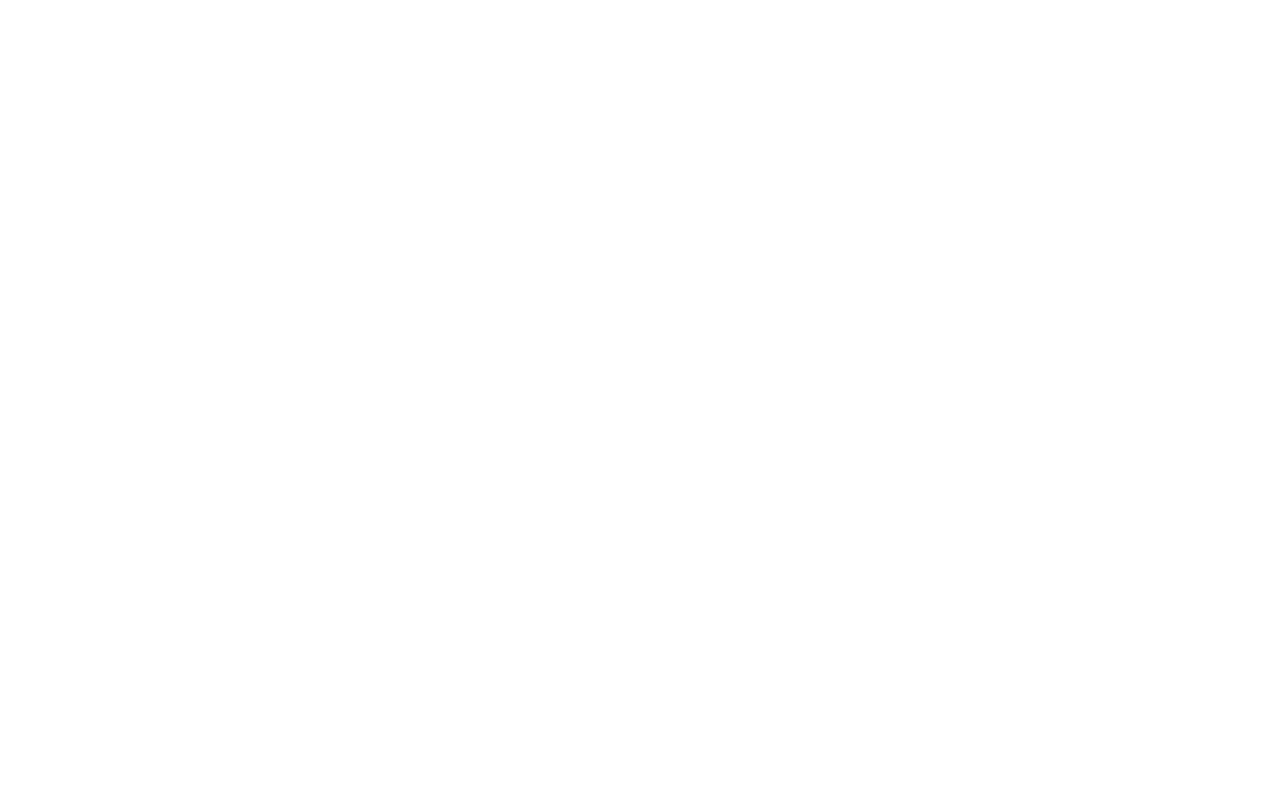
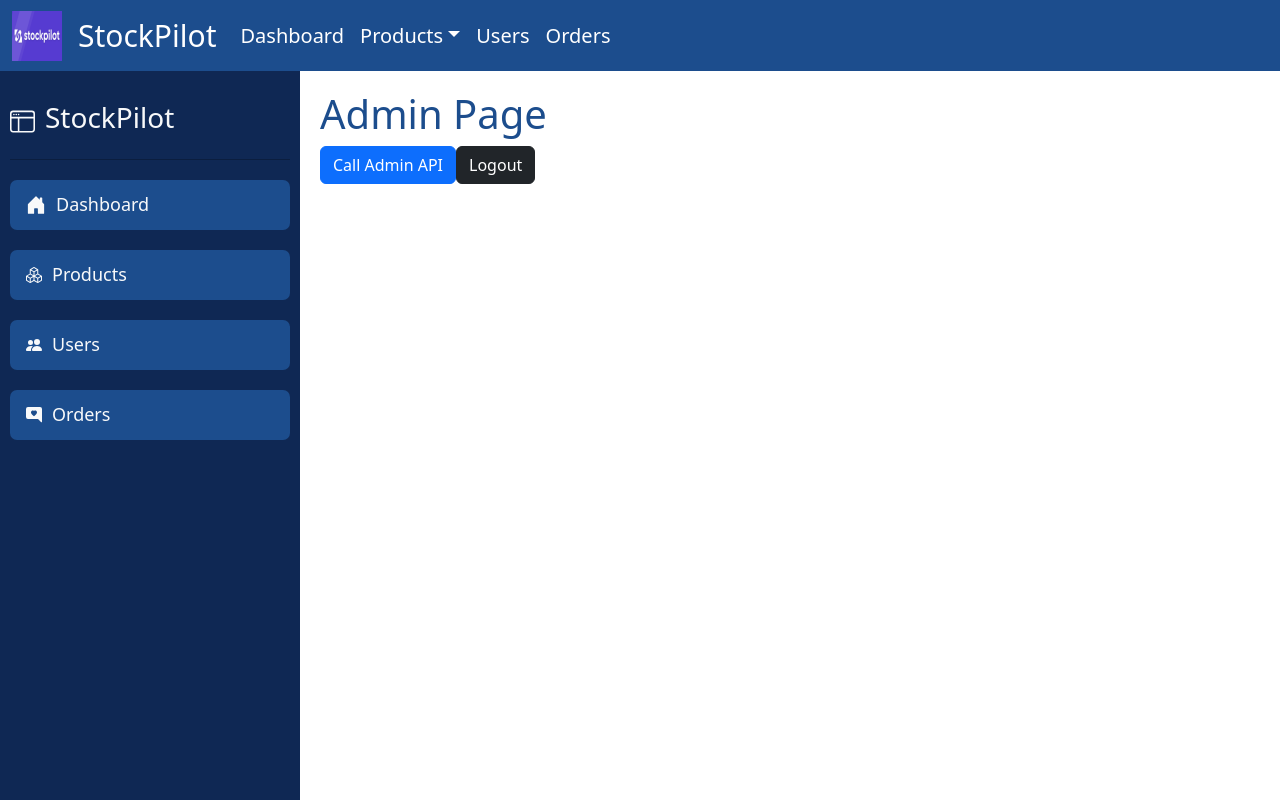
Before and after one commit to priyanshi1933/React-Mini-Project, a React (Vite) app in the folder reactproject/: page /admin in a window 1280 px wide. Before the commit this address had no page. Built offline with nearby package versions, Linux system fonts and the light colour scheme; sample sign-in values are in the browser's storage.

Commit message:
first commit

```diff
--- /dev/null
+++ b/reactproject/src/Api/auth.ts
@@ -0,0 +1,20 @@
+import axios from "axios";
+
+const API_URL="http://localhost:3000";
+
+export const registerUser=(name:string,email:string,password:string)=>{
+    return axios.post(`${API_URL}/register`,{name,email,password});
+}
+
+export const loginUser=(email:string,password:string)=>{
+    return axios.post(`${API_URL}/login`,{email,password})
+}
+
+export const adminApi=()=>{
+    const token=localStorage.getItem("token");
+    return axios.get(`${API_URL}/admin`,{
+        headers:{
+            Authorization:`Bearer ${token}`
+        }
+    })
+}
--- a/reactproject/src/App.tsx
+++ b/reactproject/src/App.tsx
@@ -1,7 +1,7 @@
 
 
 
-import { Route , Routes} from 'react-router-dom'
+import { Route , Routes, useNavigate} from 'react-router-dom'
 
 import Users from './Components/Users'
 import Orders from './Components/Orders'
@@ -11,9 +11,19 @@ import Registration from './Components/Registration'
 import Login from './Components/Login'
 import AddProd from './Components/AddProd'
 import UpdateProd from './Components/UpdateProd'
-
+import Admin from './Components/Admin'
+import { getToken } from './Utils/auth'
+import { useEffect } from 'react'
 function App() {
 
+  const navigate=useNavigate();
+useEffect(()=>{
+  const token=getToken();
+  if(!token){
+    navigate('/login');
+  }
+
+})
 
   return (
     <>
@@ -27,6 +37,7 @@ function App() {
            <Route path='/products' element={<Products/>}></Route>
           <Route path='/users' element={<Users/>}></Route>
           <Route path='/orders' element={<Orders/>}></Route>
+          <Route path='/admin' element={<Admin/>}></Route>
           {/* <Route path='/report' element={<Reports/>}></Route> */}
         </Route>
       </Routes>
--- /dev/null
+++ b/reactproject/src/Components/Admin.tsx
@@ -0,0 +1,35 @@
+
+import { adminApi } from '../Api/auth'
+import Sidebar from './Sidebar'
+import { useNavigate } from 'react-router-dom'
+import { logout } from '../Utils/auth'
+const Admin = () => {
+    const callAdminApi=async()=>{
+        try{
+            const res=await adminApi();
+            alert(res.data.message);
+        }catch(err:any){
+            alert(err.response.data.message)
+        }
+    }
+    const navigate=useNavigate();
+    const logOut=()=>{
+        logout();
+        navigate('/login');
+    }
+  return (
+    <>
+    <Sidebar/>
+    <div
+        style={{ marginLeft: "300px", marginTop: "70px", padding: "20px" }}
+        className="content"
+      >
+    <h1 style={{ color: "#1C4D8D" }}>Admin Page</h1>
+    <button type='submit' className='btn btn-primary' onClick={callAdminApi}>Call Admin API</button>
+    <button type='submit' className='btn btn-dark' onClick={logOut}>Logout</button>
+    </div>
+    </>
+  )
+}
+
+export default Admin
--- a/reactproject/src/Components/Dashboard.tsx
+++ b/reactproject/src/Components/Dashboard.tsx
@@ -3,8 +3,9 @@ import Sidebar from './Sidebar'
 import chart from '../chart.jpg'
 
 
+const Dashboard = () => {
 
-const Dashboard = () => {
+
 
     return (
         <>
--- a/reactproject/src/Components/Login.tsx
+++ b/reactproject/src/Components/Login.tsx
@@ -1,7 +1,10 @@
-import axios from "axios";
+
 import React, { useState, type ChangeEvent } from "react";
 import "./Reg.css";
-import { useNavigate } from "react-router-dom";
+import {  useNavigate } from "react-router-dom";
+import { loginUser } from "../Api/auth";
+import { saveToken } from "../Utils/auth";
+
 interface IUser {
   email: string;
   password: string;
@@ -39,7 +42,9 @@ const Login = () => {
     setMsg(validationErrors);
     if (hasError) return;
     try {
-      await axios.post("http://localhost:3000/login", user);
+      // await axios.post("http://localhost:3000/login", user);
+      const res=await loginUser(user.email,user.password);
+      saveToken(res.data.token);
       alert("Login Successfully");
       navigate("/dashboard");
     } catch (error: any) {
@@ -86,7 +91,9 @@ const Login = () => {
             >
               Login
             </button>
+
           </div>
+
         </center>
       </form>
     </>
--- a/reactproject/src/Components/Users.tsx
+++ b/reactproject/src/Components/Users.tsx
@@ -1,6 +1,5 @@
 import { useEffect, useState } from 'react'
 import Sidebar from './Sidebar'
-
 
 type User = {
   id: string,
@@ -38,6 +37,7 @@ const Users = () => {
             ))}
           </tbody>
         </table>
+
       </div>
     </>
   )
--- /dev/null
+++ b/reactproject/src/Utils/auth.ts
@@ -0,0 +1,9 @@
+export const saveToken=(token:string)=>{
+    localStorage.setItem("token",token);
+}
+export const getToken=()=>{
+    return localStorage.getItem("token");
+}
+export const logout=()=>{
+    localStorage.removeItem("token");
+}
```
